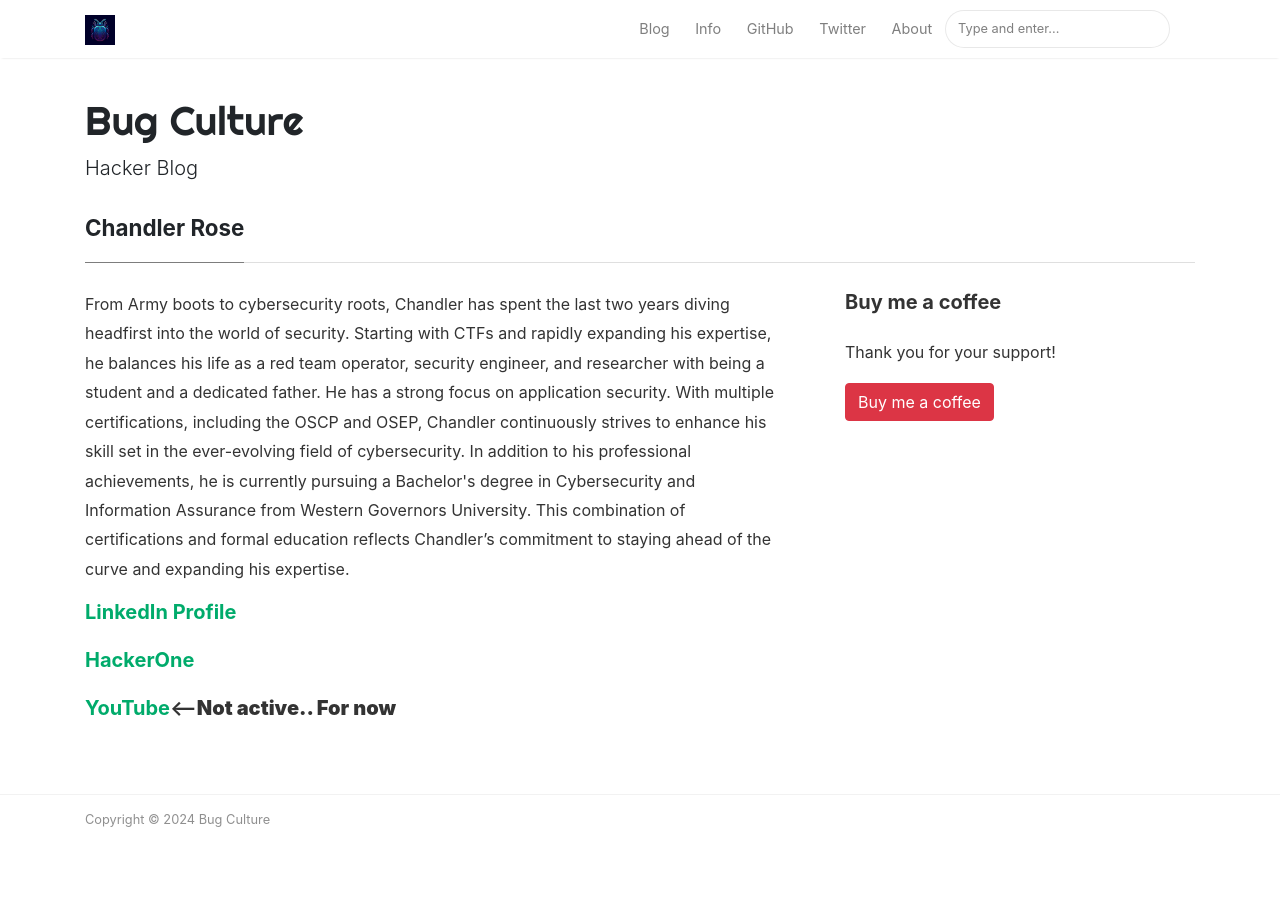
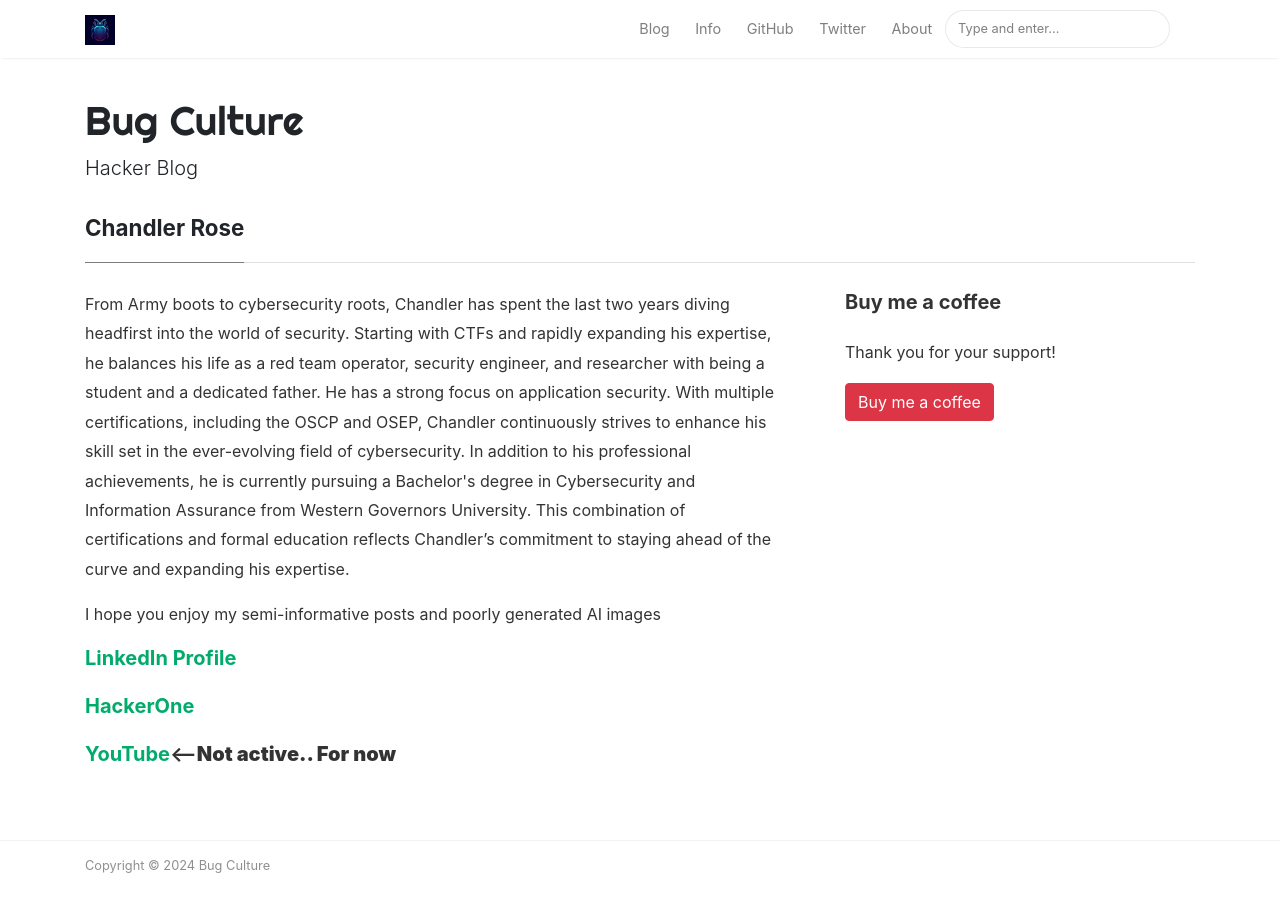
Before and after one commit to Turbul3nce/Turbul3nce.github.io, a Jekyll site: the page built from _pages/about.md, in a window 1280 px wide and 949 px high. Shown: the top 912 px of the window. Built offline with Jekyll 4.4.1, drawn with Linux system fonts in a browser that asks for light colours; nearby versions of some CDN libraries.

Commit message:
Update about.md

```diff
--- a/_pages/about.md
+++ b/_pages/about.md
@@ -9,6 +9,8 @@ comments: false
 <div class="col-md-8 pr-5">
 
 <p>From Army boots to cybersecurity roots, Chandler has spent the last two years diving headfirst into the world of security. Starting with CTFs and rapidly expanding his expertise, he balances his life as a red team operator, security engineer, and researcher with being a student and a dedicated father. He has a strong focus on application security. With multiple certifications, including the OSCP and OSEP, Chandler continuously strives to enhance his skill set in the ever-evolving field of cybersecurity. In addition to his professional achievements, he is currently pursuing a Bachelor's degree in Cybersecurity and Information Assurance from Western Governors University. This combination of certifications and formal education reflects Chandler’s commitment to staying ahead of the curve and expanding his expertise.</p>
+
+<p> I hope you enjoy my semi-informative posts and poorly generated AI images</p>
 
 <h5><a href="https://www.linkedin.com/in/chandler-rose">LinkedIn Profile</a></h5>
 
```
